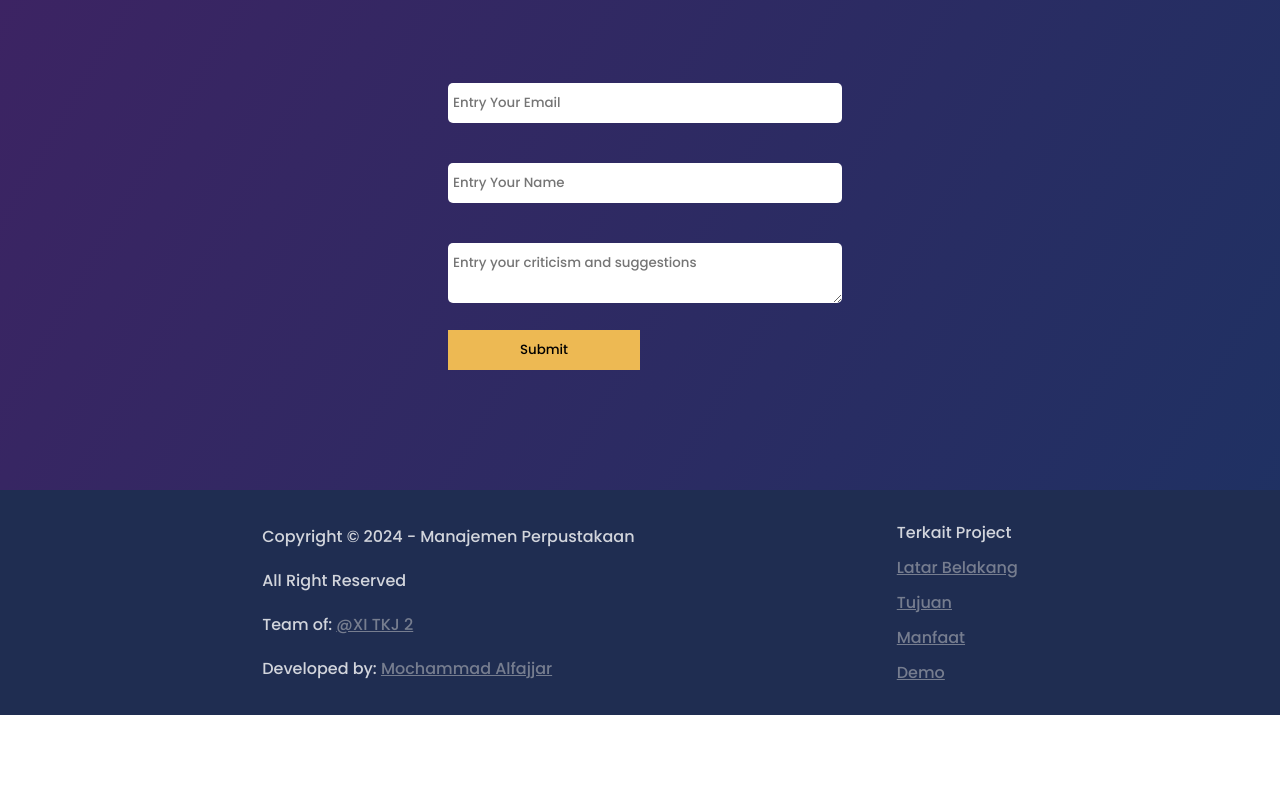
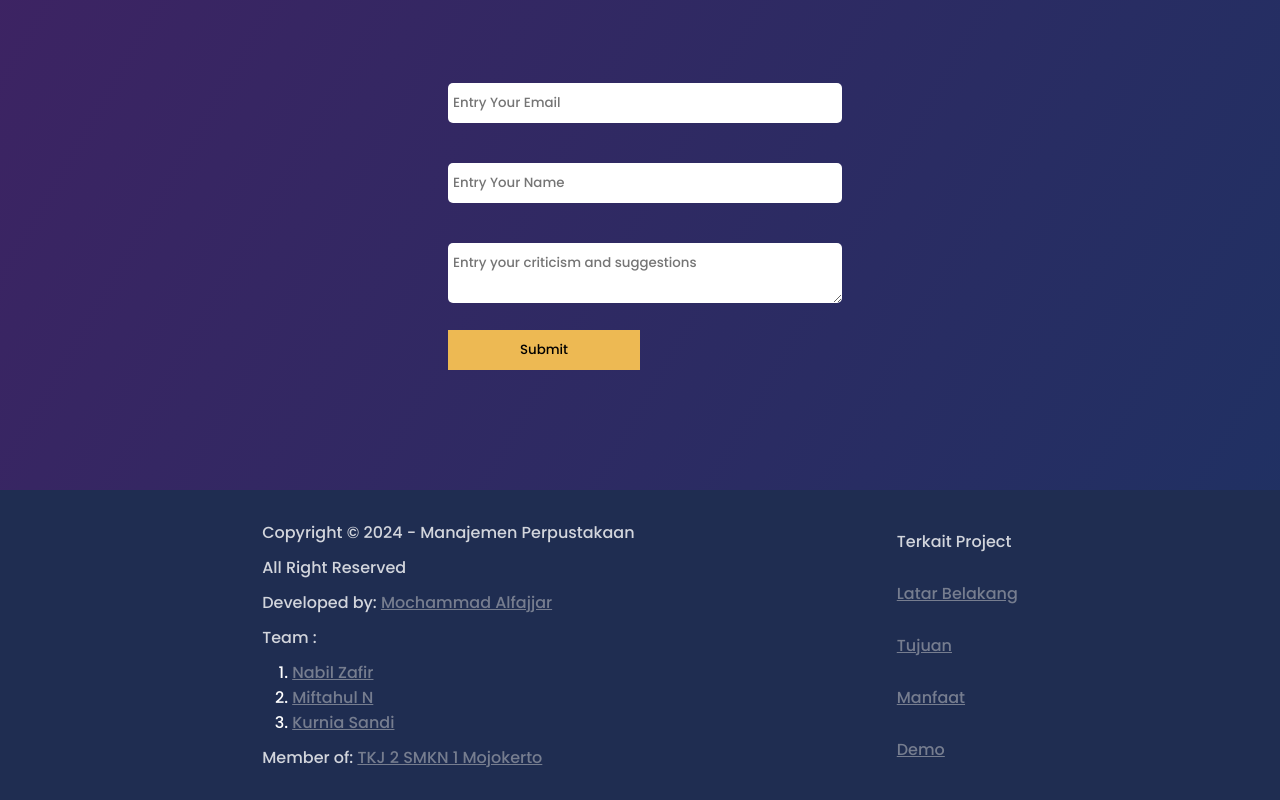
Before and after one commit to alfajarjaya/Manajemen-Perpustakaan-2, a plain HTML site: page index.html in a window 1280 px wide. Shown: the part 4408-5208 px from the top of the page. Before the commit the page ends 5123 px from the top, so only its background shows below. Drawn offline with nearby package versions, Linux system fonts and the light colour scheme; some packages are replaced by stand-ins of ours; a script that the page names is missing.

Commit message:
new team production

```diff
--- a/index.html
+++ b/index.html
@@ -302,10 +302,21 @@
         <div class="f-1" data-aos="fade-down" data-aos-duration="2000" data-aos-delay="0">
             <p>Copyright &copy; 2024 - Manajemen Perpustakaan</p>
             <p>All Right Reserved</p>
-            <p>Team of: <a href="https://www.instagram.com/xitkj2skanesa/" target="_blank" aria-current="page">@XI TKJ
-                    2</a></p>
             <p>Developed by: <a href="https://bangjarrr.github.io" target="_blank" aria-current="page">Mochammad
                     Alfajjar</a></p>
+            <p>Team : </p>
+            <ol style="margin-left: 30px;">
+                <li>
+                    <a href="https://www.instagram.com/cplngz_">Nabil Zafir</a>
+                </li>
+                <li>
+                    <a href="https://www.instagram.com/miftaqns">Miftahul N</a>
+                </li>
+                <li>
+                    <a href="https://www.instagram.com/kurniasandip">Kurnia Sandi</a>
+                </li>
+            </ol>
+            <p>Member of: <a href="https://www.instagram.com/xitkj2skanesa/" target="_blank" aria-current="page">TKJ 2 SMKN 1 Mojokerto</a></p>
         </div>
         <div class="f-2" data-aos="fade-down" data-aos-duration="2000" data-aos-delay="200">
             <p>Terkait Project</p>
```
